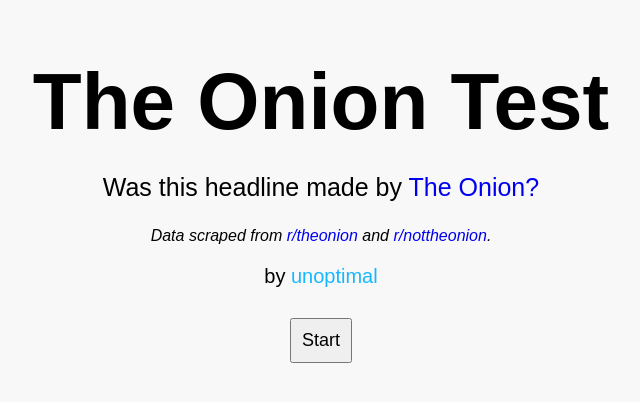
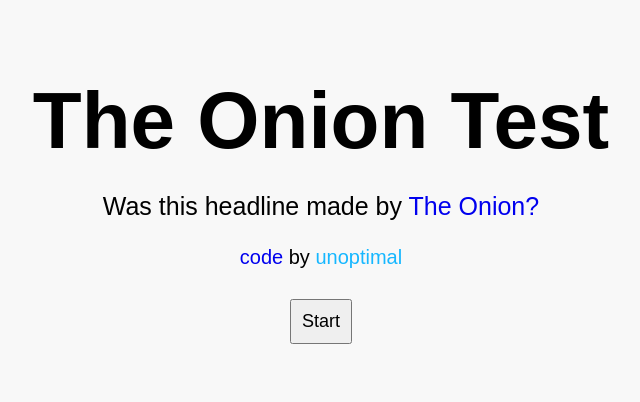
Before and after one commit to unoptimal/the-onion-test, a plain HTML site: page index.html in a window 1280 px wide. Shown: the part 212-614 px from the top of the page, without its empty margins (319-959 px from the left). Drawn offline with Linux system fonts and the light colour scheme.

Commit message:
bing chilling

```diff
--- a/index.html
+++ b/index.html
@@ -10,8 +10,7 @@
     <div id="intro">
         <h1>The Onion Test</h1>
         <p style="font-size: 25px;">Was this headline made by <a href="https://www.theonion.com/">The Onion?</a></p>
-        <i>Data scraped from <a href="https://reddit.com/r/theonion">r/theonion</a> and <a href="https://reddit.com/r/nottheonion">r/nottheonion</a>.</i>
-        <p id="brand">by <a href="https://unoptimal.com/">unoptimal</a></p>
+        <p id="brand"><a href="https://github.com/unoptimal/the-onion-test">code </a>by <a href="https://unoptimal.com/" id="me">unoptimal</a></p>
 
         <button id="startButton">Start</button>
     </div>
--- a/styles.css
+++ b/styles.css
@@ -24,7 +24,7 @@ a{
     text-decoration: none;
 }
 
-#brand a{
+#brand #me{
     color: #16b7ff;
 }
 
```
Also changed, not shown: 1 other file.
